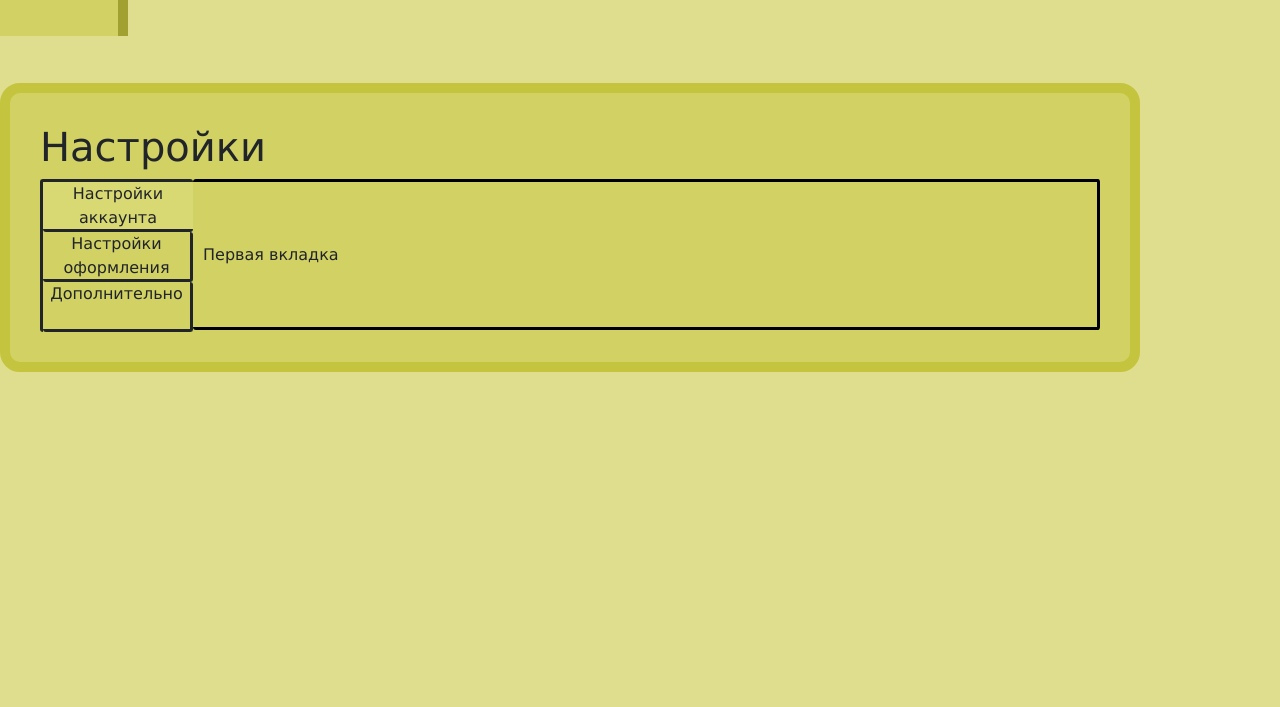
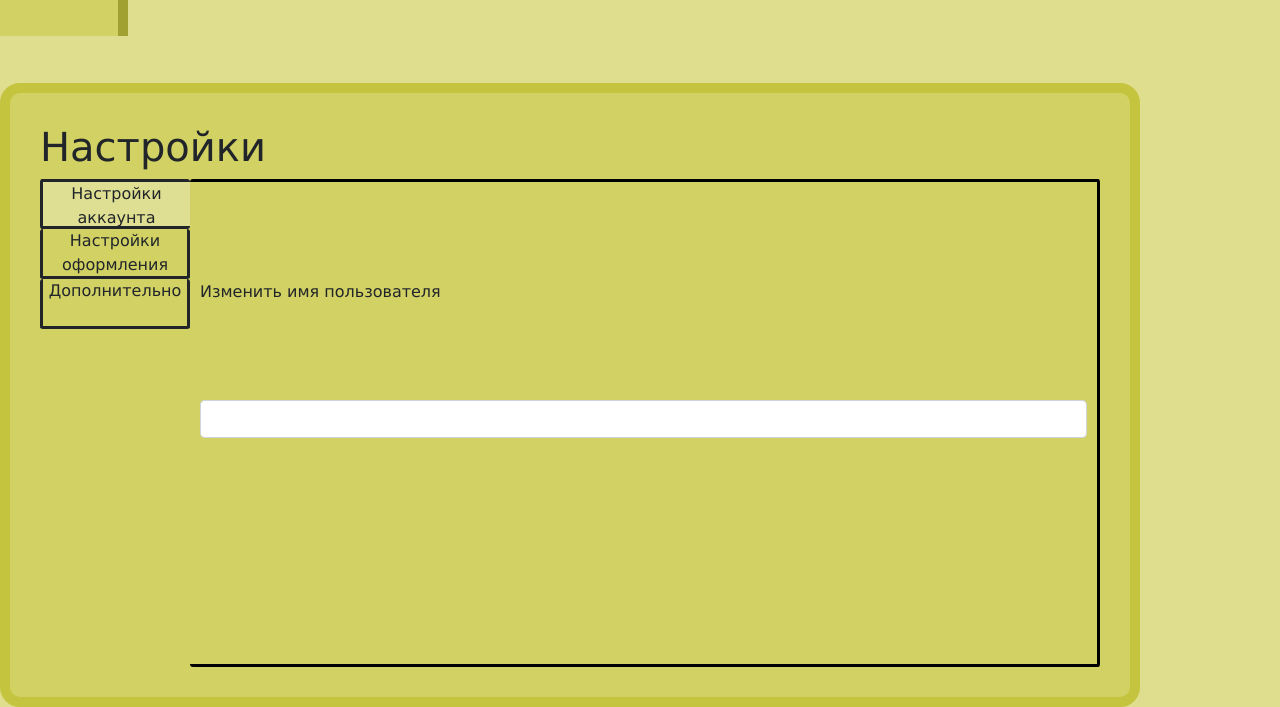
Before and after one commit to Keker-dev/LIB_HUB, a Flask app: page /settings in a window 1280 px wide. Shown: the part 105-812 px from the top of the page. Before the commit the page ends 477 px from the top, so only its background shows below. Run offline with Flask 3, Linux system fonts and the light colour scheme; some libraries are stand-ins or nearby versions.

Commit message:
Добавлена кнопка настроек на главной странице. Правки.

```diff
--- a/forms/main_page.py
+++ b/forms/main_page.py
@@ -6,7 +6,8 @@ from wtforms.validators import DataRequired
 class MainPageForm(FlaskForm):
     reg = SubmitField('Зарегистрироваться')
     log = SubmitField('Вход')
-    profile = SubmitField(".")
+    profile = SubmitField(" ")
+    settings = SubmitField(" ")
     add_book = SubmitField("Добавить книгу")
     search = StringField("Поиск книг")
     search_submit = SubmitField("")
--- a/main.py
+++ b/main.py
@@ -28,7 +28,6 @@ db_sess = None
 def main_page():
     usr_data = [session.get("id", None), session.get("email", None)]
     usr_name, form = None, MainPageForm()
-    print(form.profile)
     if all(usr_data):
         usr_name = db_sess.query(User).filter(User.id == usr_data[0]).first()
         if usr_name:
@@ -43,6 +42,8 @@ def main_page():
         return redirect(url_for("login_page"))
     if form.profile.data and usr_name:
         return redirect(url_for("profile_page", name=usr_name))
+    if form.settings.data and usr_name:
+        return redirect(url_for("settings_page"))
     if form.add_book.data:
         return redirect(url_for("add_book_page"))
     if request.method == "POST" and request.form["searchbtn"]:
--- a/static/css/style.css
+++ b/static/css/style.css
@@ -91,6 +91,20 @@ body{
     border-color: transparent;
     background-color: transparent;
 }
+.settings_icon{
+    background-image: url("../images/main_images/light_settings.png");
+    border-color: transparent;
+    background-color: transparent;
+    background-size: 100% 100%;
+    background-position: 45% 25%;
+    height:40px;
+    width:40px;
+}
+.settings_icon:hover{
+    border-color: transparent;
+    background-color: transparent;
+    transform: rotate(90deg);
+}
 .profile{
     margin-left: 70%;
 }
--- a/templates/main_page.html
+++ b/templates/main_page.html
@@ -28,6 +28,7 @@
         {% if name %}
             <p class="header_block">{{ form.add_book(type="submit", class="btn btn-primary") }}</p>
             <div class="header_block">{{ form.profile(type="submit", class="btn btn-primary profile_icon") }}</div>
+            <div class="header_block">{{ form.settings(type="submit", class="btn btn-primary settings_icon") }}</div>
         {% else %}
             <p class="header_block">{{ form.reg(type="submit", class="header_block btn btn-primary") }}</p>
             <p class="header_block">{{ form.log(type="submit", class="header_block btn btn-primary") }}</p>
--- a/templates/settings.html
+++ b/templates/settings.html
@@ -1,31 +1,48 @@
 {% extends "base.html" %}
 
 {% block content %}
+<!-- todo: Сделать вкладки красивыми -->
 <style>
-.tabs > div:nth-of-type(2) div, .tabs div label input {display: none;}
+.tab-content, .tab input {display: none;}
 .tabs > div:has(> label:nth-of-type(1) input:checked) + div > div:nth-of-type(1),
 .tabs > div:has(> label:nth-of-type(2) input:checked) + div > div:nth-of-type(2),
 .tabs > div:has(> label:nth-of-type(3) input:checked) + div > div:nth-of-type(3) {display: block;}
-.tabs > div > label { display: block; height: 50px; width: 150px; border: solid; border-radius: 3px; border-top: 0px;
-border-left: 0px; text-align: center; cursor: pointer; margin-bottom: 0px;}
-.tabs > div:nth-of-type(1) {border: solid; border-radius: 3px; border-right: 0px; border-bottom: 0px;}
-.tabs div label:has(input[type="radio"]:checked) { border-right: 0px solid #fff; background-color: #d9d973;}
-.tabs div label:hover {background-color: #d9d973;}
-.tab {border: 3px solid #000; border-left: 0px; border-radius: 3px; padding: 10px; line-height: 125px;}
+.tab { display: block; height: 50px; width: 150px; border: solid; border-radius: 3px; text-align: center;
+cursor: pointer; margin-bottom: 0px; border-top: 0px; transition: background-color 0.3s;}
+.tab:nth-of-type(1) { border-top: solid;}
+.tab:has(input[type="radio"]:checked) { border-right: 0px solid #fff; background-color: rgba(255, 255, 255, 0.3);}
+.tab:hover {background-color: rgba(255, 255, 255, 0.2);}
+.tab-content {border: 3px solid #000; border-left: 0px; border-radius: 3px; padding: 10px; line-height: 200px;}
 </style>
 <h1>Настройки</h1>
 <form action="" method="post">
     {{ form.hidden_tag() }}
     <div class="tabs one-line filled" style="flex-direction: row;">
     <div>
-        <label><input type="radio" name="tabs_class" checked="checked"/>Настройки аккаунта</label>
-        <label><input type="radio" name="tabs_class"/>Настройки оформления</label>
-        <label><input type="radio" name="tabs_class"/>Дополнительно</label>
+        <label class="tab"><input type="radio" name="tabs_class" checked="checked"/>Настройки аккаунта</label>
+        <label class="tab"><input type="radio" name="tabs_class"/>Настройки оформления</label>
+        <label class="tab"><input type="radio" name="tabs_class"/>Дополнительно</label>
     </div>
     <div style="flex-grow: 1;">
-        <div class="tab">Первая вкладка</div>
-        <div class="tab">Вторая вкладка</div>
-        <div class="tab">Третья вкладка</div>
+        <div class="tab-content">
+            <p>
+                {{ form.change_name.label }}<br>
+                {{ form.change_name(class="form-control") }}<br>
+                {% for error in form.change_name.errors %}
+                    <p class="alert alert-danger" role="alert">{{ error }}</p>
+                {% endfor %}
+            </p>
+        </div>
+        <div class="tab-content">
+            <p>
+                {{ form.font_size.label }}<br>
+                {{ form.font_size(class="form-control") }}<br>
+                {% for error in form.font_size.errors %}
+                    <p class="alert alert-danger" role="alert">{{ error }}</p>
+                {% endfor %}
+            </p>
+        </div>
+        <div class="tab-content"><p>{{ form.del_history(type="submit", class="btn btn-primary") }}</p></div>
     </div>
     </div>
 </form>
```
Also changed, not shown: db/main.db, static/images/main_images/dark_settings.png (added), static/images/main_images/light_settings.png (added).
